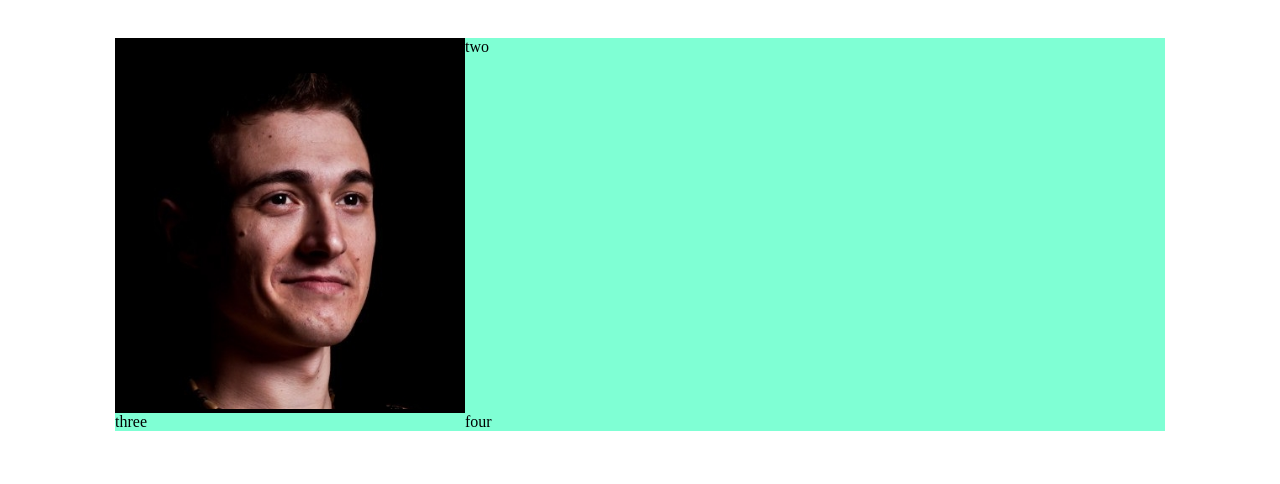
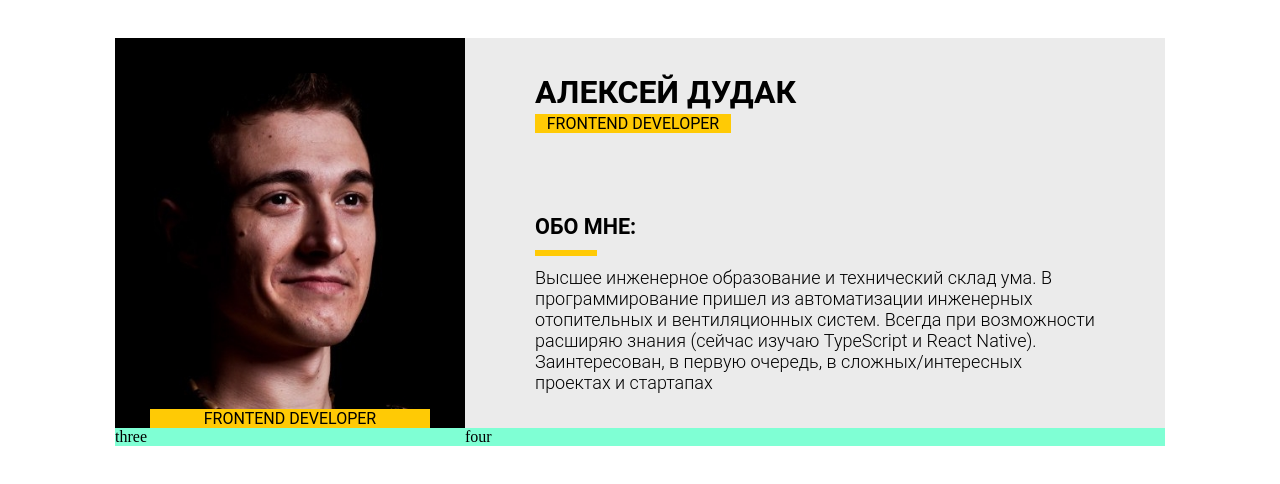
Before and after one commit to AlexDDK/myReactCv, a React app: page / in a window 1280 px wide. Shown: the top 484 px of the page. Built offline with nearby package versions, Linux system fonts and the light colour scheme.

Commit message:
feat: add title

```diff
--- a/components/App.js
+++ b/components/App.js
@@ -1,14 +1,12 @@
 import React from 'react'
-import myFoto from '../src/img/cdvd.jpg'
+import Foto from './foto/Foto'
+import Title from './title/Title'
 
 export default function App() {
   return (
     <div className='container'>
-        {/* <div className='foto-cell'> one </div> */}
-        <div className='foto-cell'>
-          <img src={myFoto} className='myFoto'/>
-        </div>
-        <div> two </div>
+        <Foto />
+        <Title />
         <div> three </div>
         <div> four </div>
     </div>
--- /dev/null
+++ b/components/foto/Foto.js
@@ -0,0 +1,13 @@
+import React from 'react'
+import styles from './foto.module.css'
+import myFoto from '../../src/img/cdvd.jpg'
+import RectFoto from '../rectangles/RectFoto'
+
+export default function Foto() {
+    return(
+        <div className={styles.fotoCell}>
+          <img src={myFoto} className={styles.myFoto}/>
+          <RectFoto />
+        </div>
+    )
+}
--- /dev/null
+++ b/components/foto/foto.module.css
@@ -0,0 +1,14 @@
+.fotoCell {
+    display: flex;
+    flex-direction: column;
+    background-color: black;
+
+}
+
+.myFoto {
+    width: 80% ;
+    height: auto;
+    margin-top: 10%;
+    margin-left: 10%;
+
+}
--- /dev/null
+++ b/components/rectangles/RectFoto.js
@@ -0,0 +1,10 @@
+import React from 'react'
+import styles from './rect.module.css'
+
+export default function RectFoto() {
+    return (
+        <div className={styles.rectFoto} >
+            FRONTEND DEVELOPER
+        </div>
+    )
+}
--- /dev/null
+++ b/components/rectangles/RectProfile.js
@@ -0,0 +1,10 @@
+import React from 'react'
+import styles from './rect.module.css'
+
+export default function RectProfile() {
+  return (
+    <div className={styles.rectProfile} >
+        frontend developer
+    </div>
+  )
+}
--- /dev/null
+++ b/components/rectangles/RectRight.js
@@ -0,0 +1,9 @@
+import React from 'react'
+import styles from './rect.module.css'
+
+export default function RectRight() {
+  return (
+    <div className={styles.rectRight}>
+    </div>
+  )
+}
--- /dev/null
+++ b/components/rectangles/rect.module.css
@@ -0,0 +1,25 @@
+.rectFoto {
+    width: 80%;
+    margin-left: 10%;
+    background-color: #ffca05;
+    text-align: center;
+    font-family: Roboto;
+    text-transform: uppercase;
+
+}
+
+.rectProfile {
+    width: 35%;
+    padding: 0,5%;
+    background-color: #ffca05;
+    font-family: Roboto;
+    text-transform: uppercase;
+    text-align: center;
+}
+
+.rectRight {
+    width: 10%;
+    padding: 0.5%;
+    background-color: #ffca05;
+    margin: 2% 0;
+}
--- /dev/null
+++ b/components/title/Title.js
@@ -0,0 +1,23 @@
+import React from 'react'
+import RectProfile from '../rectangles/RectProfile'
+import RectRight from '../rectangles/RectRight'
+import styles from './title.module.css'
+
+export default function Title() {
+    return (
+        <div className={styles.container} >
+            <div className={styles.name}>
+                <h1>Алексей Дудак</h1>
+                <RectProfile />
+            </div>
+            <div className={styles.about} >
+                <span>Обо мне:</span>
+                <RectRight />
+                Высшее инженерное образование и технический склад ума.
+                В программирование пришел из автоматизации инженерных отопительных и вентиляционных систем.
+                Всегда при возможности расширяю знания (сейчас изучаю TypeScript и React Native).
+                Заинтересован, в первую очередь, в сложных/интересных проектах и стартапах
+            </div>
+        </div>
+    )
+}
--- /dev/null
+++ b/components/title/title.module.css
@@ -0,0 +1,26 @@
+.container {
+    background-color: #ebebeb;
+    padding: 5% 10%;
+    display: flex;
+    flex-direction: column;
+    justify-content: space-between;
+}
+
+.container h1 {
+    margin-bottom: 0.5%;
+    margin-top: 0;
+    font-family: Roboto;
+    text-transform: uppercase;    /* letter-spacing: 5px; */
+}
+
+.about {
+    font-family: Roboto;
+    font-size: large;
+    font-weight: 300;
+}
+
+.about span {
+    font-size: larger;
+    text-transform: uppercase;
+    font-weight: bold;
+}
--- a/package.json
+++ b/package.json
@@ -7,7 +7,7 @@
     "test": "echo \"Error: no test specified\" && exit 1",
     "dev": "NODE_ENV=development webpack serve --config webpack.config.js",
     "build": "NODE_ENV=production webpack",
-    "wp" : "webpack"
+    "wp": "webpack"
   },
   "repository": {
     "type": "git",
@@ -32,6 +32,7 @@
     "css-loader": "^6.7.1",
     "html-webpack-plugin": "^5.5.0",
     "mini-css-extract-plugin": "^2.6.1",
+    "style-loader": "^3.3.1",
     "ts-loader": "^9.4.1",
     "typescript": "^4.8.4",
     "webpack": "^5.74.0",
--- a/src/index.css
+++ b/src/index.css
@@ -8,17 +8,3 @@
     grid-template-columns: minmax(100px, 1fr) minmax(200px, 2fr);
     grid-template-rows: auto auto;
 }
-
-.foto-cell {
-
-    background-color: black;
-
-}
-
-.myFoto {
-    width: 80% ;
-    height: auto;
-    margin-top: 10%;
-    margin-left: 10%;
-
-}
--- a/webpack.config.js
+++ b/webpack.config.js
@@ -24,7 +24,7 @@ module.exports = {
         port: 3001,
     },
     resolve: {
-        extensions: ['.json','.js']
+        extensions: ['.json','.js', 'css']
     },
     plugins: [
         new HtmlWebpackPlugin({
@@ -42,7 +42,18 @@ module.exports = {
                 use: ["babel-loader"]
             },
             {
-                test: /\.css$/i,
+                test: /\.module\.css$/,
+                use: [MiniCssExtractPlugin.loader,
+                    {
+                        loader: 'css-loader',
+                        options: {
+                            modules: true
+                        }
+                    }
+                ]
+            },
+            {
+                test: /^((?!\.module).)*css$/,
                 use: [MiniCssExtractPlugin.loader, 'css-loader']
             },
             {
```
Also changed, not shown: 1 other file (tests, documents, lock files or other folders).
